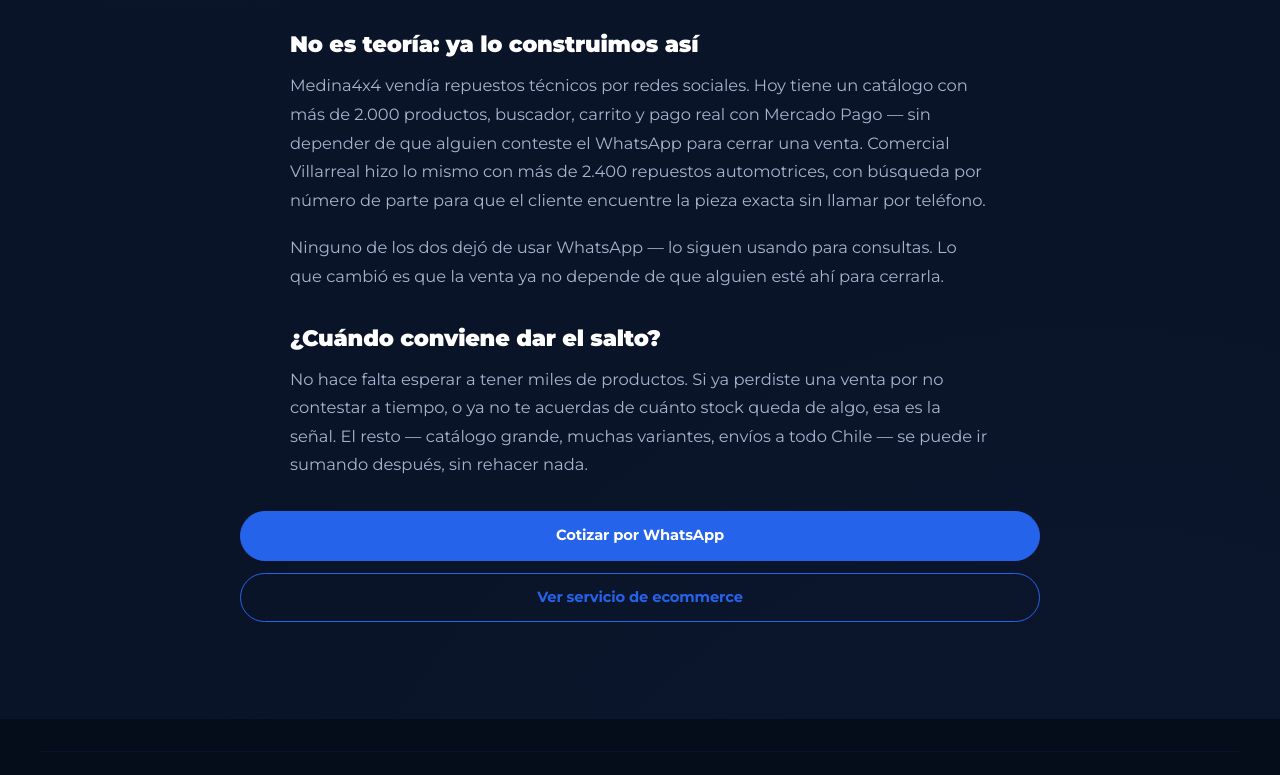
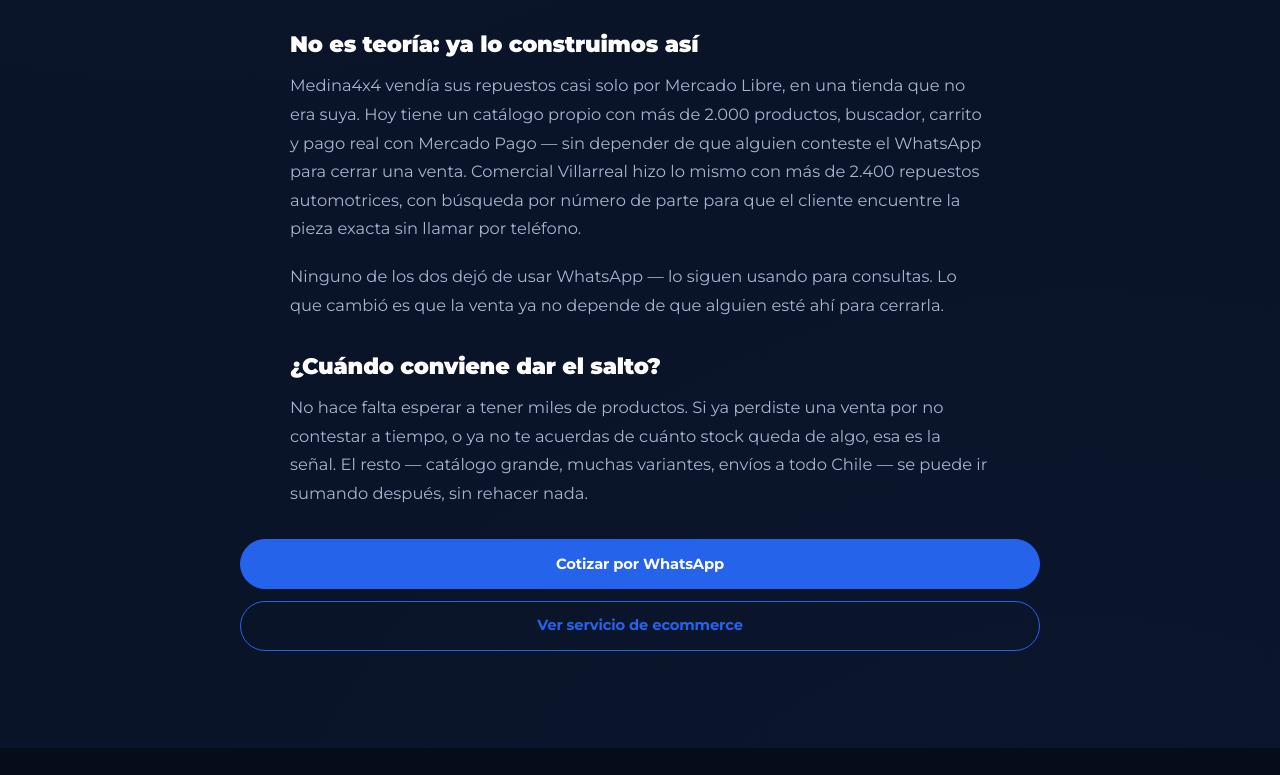
Before and after one commit to GoGo-DevS/GoGoDevS, a plain HTML site: page blog/vender-solo-por-whatsapp-tiene-un-techo/index.html in a window 1280 px wide. Shown: the part 1214-1989 px from the top of the page. Drawn offline with Linux system fonts and the light colour scheme.

Commit message:
fix(home+blog): Medina4x4 vendia por Mercado Libre, no por redes sociales
El hero y el articulo de WhatsApp decian que Medina vendia 'solo por redes
sociales'. Segun el levantamiento del cliente, el 95 % de la venta era por
Mercado Libre (y asi lo dice el carrusel 20). Un caso con un dato falso es
peor que no tener caso. No toca titulos, H1 ni meta: se puede publicar ya,
junto con la higiene.

Co-Authored-By: Claude Opus 5.5 <noreply@anthropic.com>

```diff
--- a/blog/vender-solo-por-whatsapp-tiene-un-techo/index.html
+++ b/blog/vender-solo-por-whatsapp-tiene-un-techo/index.html
@@ -100,7 +100,7 @@
           </ul>
 
           <h2>No es teoría: ya lo construimos así</h2>
-          <p>Medina4x4 vendía repuestos técnicos por redes sociales. Hoy tiene un catálogo con más de 2.000 productos, buscador, carrito y pago real con Mercado Pago — sin depender de que alguien conteste el WhatsApp para cerrar una venta. Comercial Villarreal hizo lo mismo con más de 2.400 repuestos automotrices, con búsqueda por número de parte para que el cliente encuentre la pieza exacta sin llamar por teléfono.</p>
+          <p>Medina4x4 vendía sus repuestos casi solo por Mercado Libre, en una tienda que no era suya. Hoy tiene un catálogo propio con más de 2.000 productos, buscador, carrito y pago real con Mercado Pago — sin depender de que alguien conteste el WhatsApp para cerrar una venta. Comercial Villarreal hizo lo mismo con más de 2.400 repuestos automotrices, con búsqueda por número de parte para que el cliente encuentre la pieza exacta sin llamar por teléfono.</p>
           <p>Ninguno de los dos dejó de usar WhatsApp — lo siguen usando para consultas. Lo que cambió es que la venta ya no depende de que alguien esté ahí para cerrarla.</p>
 
           <h2>¿Cuándo conviene dar el salto?</h2>
```
Also changed, not shown: index.html (+1 -1 lines).
